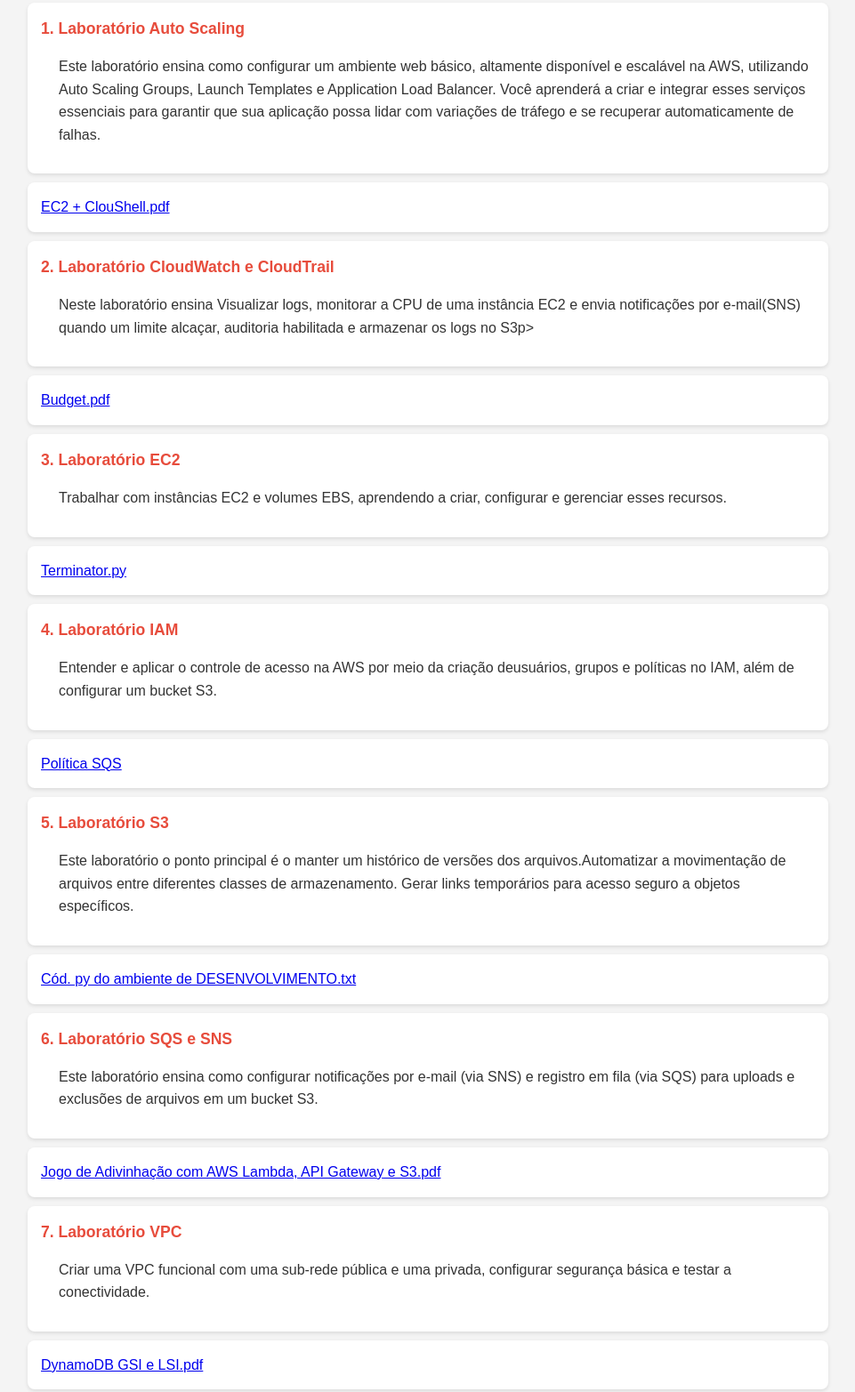
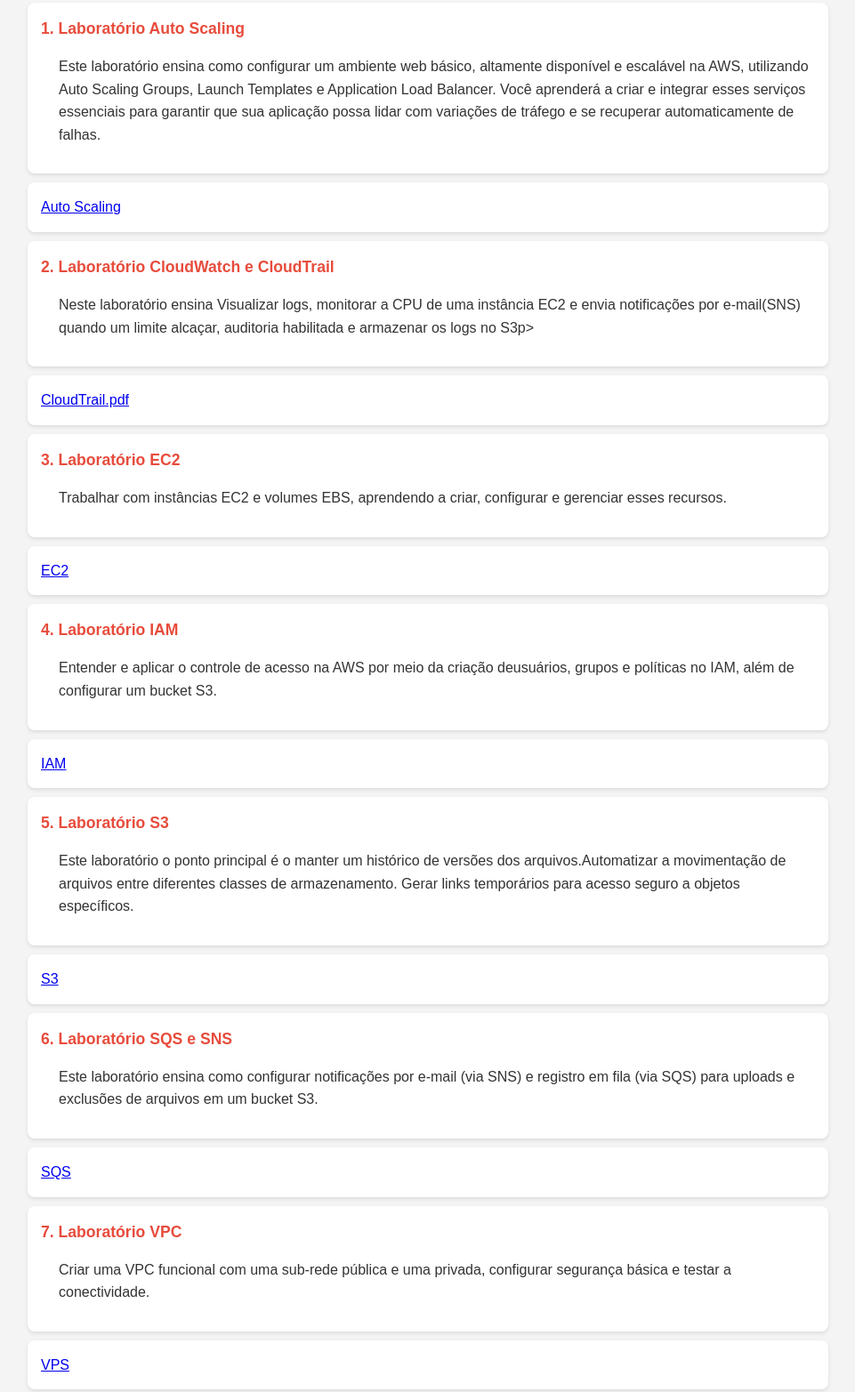
Before and after one commit to sbr-rodrigues/Architected-Solutions, a plain HTML site: page index.html in a window 1280 px wide. Shown: the part 871-2436 px from the top of the page at 89% size, without its empty margins (159-1120 px from the left). Drawn offline with Linux system fonts and the light colour scheme.

Commit message:
Update index.html

```diff
--- a/index.html
+++ b/index.html
@@ -96,7 +96,7 @@
 sua aplicação possa lidar com variações de tráfego e se recuperar automaticamente de falhas.</p>
 
             </ul>
-            <li><a href="EC2 + ClouShell.pdf" target="_blank">EC2 + ClouShell.pdf</a></li>
+            <li><a href="https://github.com/sbr-rodrigues/Architected-Solutions/blob/main/Laborat%C3%B3rio%20Auto%20scaling.pdf" target="_blank">Auto Scaling</a></li>
 
         <li>
             <strong>2. Laboratório CloudWatch e CloudTrail</strong>
@@ -104,7 +104,7 @@ sua aplicação possa lidar com variações de tráfego e se recuperar automatic
                 <p>Neste laboratório ensina Visualizar logs, monitorar a CPU de uma instância EC2 e envia notificações por e-mail(SNS) quando um limite alcaçar, auditoria habilitada e armazenar os logs no S3</li>p>
 
             </ul>
-            <li><a href="https://github.com/sbr-rodrigues/Developer-AWS/blob/main/2%C2%B0%20Budget.pdf" target="_blank">Budget.pdf</a></li>
+            <li><a href="https://github.com/sbr-rodrigues/Architected-Solutions/blob/main/Laborat%C3%B3rio%20CloudWatch%20e%20CloudTrail.pdf" target="_blank">CloudTrail.pdf</a></li>
         </li>
         <li>
             <strong>3. Laboratório EC2</strong>
@@ -112,14 +112,14 @@ sua aplicação possa lidar com variações de tráfego e se recuperar automatic
                 <p>Trabalhar com instâncias EC2 e volumes EBS, aprendendo a criar, configurar e gerenciar esses recursos.</p>
 
             </ul>
-            <li><a href="https://github.com/sbr-rodrigues/Developer-AWS/blob/main/3%C2%B0%20Terminator.py" target="_blank">Terminator.py</a></li>
+            <li><a href="https://github.com/sbr-rodrigues/Architected-Solutions/blob/main/Laborat%C3%B3rio%20EC2.pdf" target="_blank">EC2</a></li>
         </li>
         <li>
             <strong>4. Laboratório IAM</strong>
             <ul>
                 <p>Entender e aplicar o controle de acesso na AWS por meio da criação deusuários, grupos e políticas no IAM, além de configurar um bucket S3.</p>
             </ul>
-           <li><a href="https://github.com/sbr-rodrigues/Developer-AWS/blob/main/4%C2%B0%20Pol%C3%ADtica%20SQS.json" target="_blank">Política SQS</a></li>
+           <li><a href="https://github.com/sbr-rodrigues/Architected-Solutions/blob/main/Laborat%C3%B3rio%20IAM.pdf" target="_blank">IAM</a></li>
         </li>
         <li>
             <strong>5. Laboratório S3</strong>
@@ -128,22 +128,21 @@ sua aplicação possa lidar com variações de tráfego e se recuperar automatic
 armazenamento. Gerar links temporários para acesso seguro a objetos
 específicos.</p>
             </ul>
-            <li><a href="https://github.com/sbr-rodrigues/Developer-AWS/blob/main/5%C2%B0%20C%C3%B3d.%20py%20do%20ambiente%20de%20DESENVOLVIMENTO.txt" target="_blank">Cód. py do ambiente de DESENVOLVIMENTO.txt</a></li>
+            <li><a href="https://github.com/sbr-rodrigues/Architected-Solutions/blob/main/Laborat%C3%B3rio%20S3.pdf" target="_blank">S3</a></li>
            </li>
         <li>
             <strong>6. Laboratório SQS e SNS</strong>
             <ul>
-                <p>Este laboratório ensina como configurar notificações por e-mail (via SNS) e
-registro em fila (via SQS) para uploads e exclusões de arquivos em um bucket S3.</p>
+                <p>Este laboratório ensina como configurar notificações por e-mail (via SNS) e registro em fila (via SQS) para uploads e exclusões de arquivos em um bucket S3.</p>
             </ul>
-            <li><a href="https://github.com/sbr-rodrigues/Developer-AWS/blob/main/6%C2%B0%20Jogo%20de%20Adivinha%C3%A7%C3%A3o%20com%20AWS%20Lambda%2C%20API%20Gateway%20e%20S3.pdf" target="_blank">Jogo de Adivinhação com AWS Lambda, API Gateway e S3.pdf</a></li>
+            <li><a href="https://github.com/sbr-rodrigues/Architected-Solutions/blob/main/Laborat%C3%B3rio%20SQS%20e%20SNS%20.pdf" target="_blank">SQS</a></li>
             </li>
         <li>
             <strong>7. Laboratório VPC</strong>
             <ul>
                 <p>Criar uma VPC funcional com uma sub-rede pública e uma privada, configurar segurança básica e testar a conectividade.</p>
             </ul>
-            <li><a href="https://github.com/sbr-rodrigues/Developer-AWS/blob/main/7%C2%B0%20DynamoDB%20GLI%20e%20LSI.pdf" target="_blank">DynamoDB GSI e LSI.pdf</a></li>
+            <li><a href="https://github.com/sbr-rodrigues/Architected-Solutions/blob/main/Laborat%C3%B3rio%20VPC.pdf" target="_blank">VPS</a></li>
            </li>
         <li>
 
```
